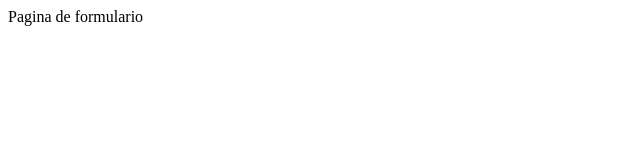
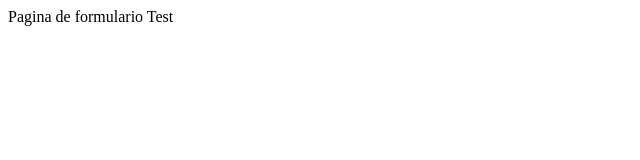
Before and after one commit to jeanqu/Manicura-Elia, a website: page app/index.html in a window 1280 px wide. Both pictures are taken after a click on the link "Inscriptia". Shown: the full height of the page, 0-640 px from the left. Drawn offline with Linux system fonts and the light colour scheme.

Commit message:
Test de git

```diff
--- a/app/index.html
+++ b/app/index.html
@@ -26,6 +26,7 @@
 
         <div ng-show="vueCourante == 'vueFormulaire'">
             Pagina de formulario
+            Test
         </div>
 
         <script type="text/javascript" src="lib/tinymce/tinymce.min.js"></script>
```
